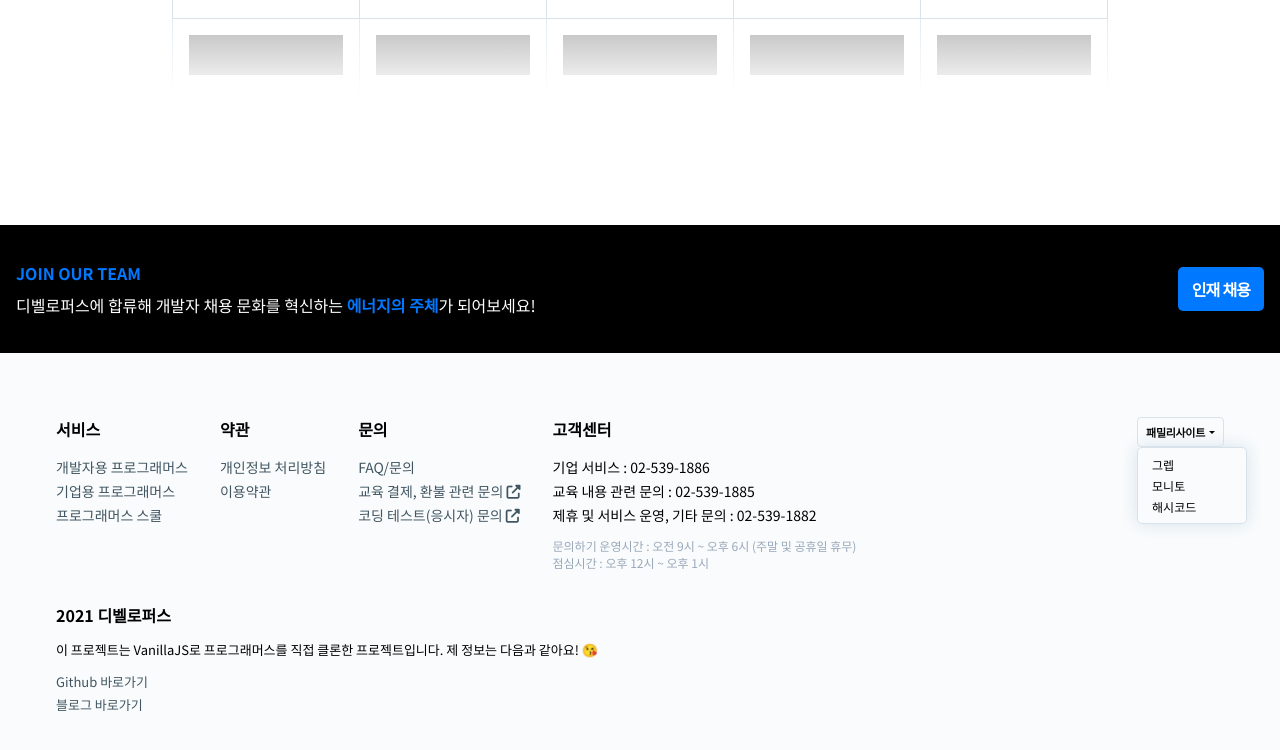
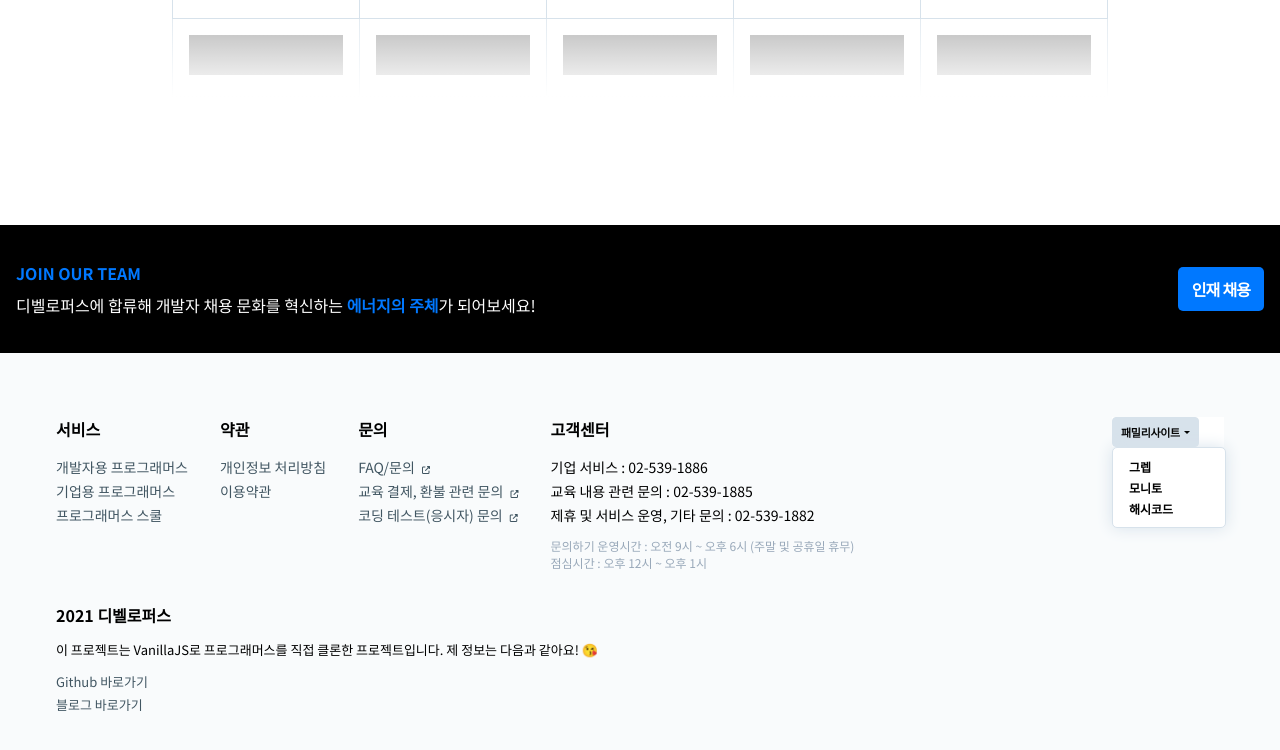
Before and after one commit to JengYoung/Developers--clone-project, a website built with Parcel: page index.html in a window 1280 px wide. Both pictures are taken after a click on the button "패밀리사이트". Shown: the part 3730-4480 px from the top of the page. Built offline with nearby package versions, Linux system fonts and the light colour scheme; grey boxes are pictures that could not be loaded.

Commit message:
footer_layout dropdown 이벤트 구현

```diff
--- a/index.html
+++ b/index.html
@@ -300,19 +300,22 @@
         <section class="footer__containter">
             <section class="footer__categories">
                 <section class="footer__category">
-                    <h5 class="footer__categories-name">서비스</h5>
+                    <h5 class="footer__category-name">서비스</h5>
                     <a href="https://programmers.co.kr/">개발자용 프로그래머스</a>
                     <a href="https://business.programmers.co.kr/">기업용 프로그래머스</a>
                     <a href="https://school.programmers.co.kr/">프로그래머스 스쿨</a>
                 </section>
                 <section class="footer__category">
-                    <h5 class="footer__categories-name">약관</h5>
+                    <h5 class="footer__category-name">약관</h5>
                     <a href="https://programmers.co.kr/privacy">개인정보 처리방침</a>
                     <a href="https://programmers.co.kr/tos">이용약관</a>
                 </section>
                 <section class="footer__category">
-                    <h5 class="footer__categories-name">문의</h5>
-                    <a href="https://programmers.co.kr/zendesk/main">FAQ/문의</a>
+                    <h5 class="footer__category-name">문의</h5>
+                    <a href="https://programmers.co.kr/zendesk/main">
+                        <span>FAQ/문의</span>
+                        <i class="fas fa-external-link-alt"></i>
+                    </a>
                     <a href="https://programmers.zendesk.com/hc/ko/requests/new">
                         <span>교육 결제, 환불 관련 문의</span>
                         <i class="fas fa-external-link-alt"></i>
@@ -323,7 +326,7 @@
                     </a>
                 </section>
                 <section class="footer__category">
-                    <h5 class="footer__categories-name">고객센터</h5>
+                    <h5 class="footer__category-name">고객센터</h5>
                     <span>기업 서비스 : 02-539-1886</span>
                     <span>교육 내용 관련 문의 : 02-539-1885</span>
                     <span>제휴 및 서비스 운영, 기타 문의 : 02-539-1882</span>
@@ -339,9 +342,9 @@
                     <div class="footer__dropdown-btn-arrow"></div>
                 </button>
                 <ul class="footer__family-sites">
-                    <li class="footer__family-site">그렙</li>
-                    <li class="footer__family-site">모니토</li>
-                    <li class="footer__family-site">해시코드</li>
+                    <a href="https://www.grepp.co/" class="footer__family-site">그렙</a>
+                    <a href="https://monito.io/" class="footer__family-site">모니토</a>
+                    <a href="https://hashcode.co.kr/" class="footer__family-site">해시코드</a>
                 </ul>
             </section>
             <section class="footer__developers">
--- /dev/null
+++ b/src/Footer.ts
@@ -0,0 +1,40 @@
+interface optionFormat {
+    root: any,
+    rootMargin: string,
+    threshold: number
+}
+interface Names {
+    [name: string]: string
+}
+export default class Footer {
+    private readonly names: Names;
+    constructor() {
+        this.names = {
+            dropdownBtn: 'footer__dropdown-btn',
+            familySites: 'footer__family-sites'
+        }
+        this.HandleEvent()
+    }
+    HandleEvent() {
+        const $dropdownBtn:HTMLElement = document.querySelector(`.${this.names.dropdownBtn}`);
+        const $familySites:HTMLElement = document.querySelector(`.${this.names.familySites}`);
+        let options:optionFormat = {
+            root: null, // default: null (viewport)
+            rootMargin: '0px',
+            threshold: 1,
+        }
+        let callback = (entries: any, observer: any) => {
+            entries.forEach((entry: any) => {
+                $familySites.classList.toggle('show-top', !entry.isIntersecting)
+            });
+        };
+        let observer = new IntersectionObserver(callback, options);
+        let target = $dropdownBtn;
+        observer.observe(target);
+
+        $dropdownBtn.addEventListener('click', (e) => {
+            $dropdownBtn.classList.toggle(`${this.names.dropdownBtn}--active`);
+            $familySites.classList.toggle(`${this.names.familySites}--active`);
+        })
+    }
+}
--- a/src/Throttle.ts
+++ b/src/Throttle.ts
@@ -1,5 +1,4 @@
 let timer: number;
-let baewi: string = '베위~';
 const throttle:Function = function (cb: any) {
     return function () {
         if (!timer) {
--- a/src/index.ts
+++ b/src/index.ts
@@ -6,6 +6,7 @@ import Program from './Program';
 import Job from './Job';
 import About from './About';
 import Partners from './Partners';
+import Footer from './Footer';
 
 window.addEventListener('DOMContentLoaded', () => {
     function openBar(e: Event): void {
@@ -23,4 +24,5 @@ window.addEventListener('DOMContentLoaded', () => {
     new Job(jobData, skillsData);
     new About();
     new Partners(partnersData);
+    new Footer();
 })
--- a/src/styles/style.scss
+++ b/src/styles/style.scss
@@ -643,7 +643,6 @@ button {
             position: absolute;
             border-radius: 0.5rem;
             transform: rotate(-15deg);
-            z-index: 0;
             top:0;
             left: 0;
             right: 0;
@@ -1109,6 +1108,7 @@ button {
 }
 
 .footer {
+    position: relative;
     padding: {
         top: 3rem;
         bottom: 3rem;
@@ -1135,6 +1135,7 @@ button {
             a, span {
                 font-size: $font-s;
                 margin-bottom: 0.25rem;
+                word-break: keep-all;
             }
             a {
                 text-decoration: none;
@@ -1156,12 +1157,18 @@ button {
                 }
                 color: $job-gray-color;
             }
+            .fa-external-link-alt {
+                margin-left: 0.25rem;
+                font-size: 0.5rem;
+            }
         }
     }
     &__dropdown {
         position: absolute;
         top: 1rem;
         right: 1rem;
+        width: 7rem;
+        background: white;
         &-btn {
             display: flex;
             align-items: center;
@@ -1187,17 +1194,28 @@ button {
             }
         }
         .footer__family-sites {
-            position: relative;
-            top: 0;
-            width: 110%;
-            padding: 0.375rem;
+            display: none;
+            background: white;
+            position: absolute;
+            z-index: 30;
+            &.show-top {
+                bottom: 1.75rem;
+            }
+            &--active {
+                display: block;
+            }
+            width: 100%;
+            padding: 0.5rem 0;
             border: 1px solid $border-gray-color;
             border-radius: 5px;
             font-size: $font-ms;
             box-shadow: 0 0 1rem $border-gray-color;
-            li {
+            .footer__family-site {
+                display: block;
                 border: none;
-                padding: 0.125rem 0.5rem;
+                padding: 0.125rem 1rem;
+                color: black;
+                font-weight: 700;
                 &:hover {
                     cursor: pointer;
                     color: $blue-color;
@@ -1224,4 +1242,36 @@ button {
             }
         }
     }
+    @include customMedia("tablet") {
+        .footer__dropdown {
+            right: 0;
+            position: relative;
+            .footer__family-sites {
+                position: absolute;
+            }
+        }
+    }
+    @include customMedia("mobile-and-tablet") {
+        &__categories {
+            flex-direction: column;
+            .footer__category {
+                padding-bottom: 1.5rem;
+                .footer__category-name {
+                    font-size: $font-s;
+                    margin-bottom: 0.625rem;
+                }
+                a, span {
+                    font-size: 0.8125rem;
+                }
+            }
+        }
+        .footer__developers {
+            .footer__developers-header {
+                font-size: 0.875rem;
+            }
+            .footer__me-info {
+                font-size: 0.875rem;
+            }
+        }
+    }
 }
```
Also changed, not shown: dist/index.html, 6 other files.
